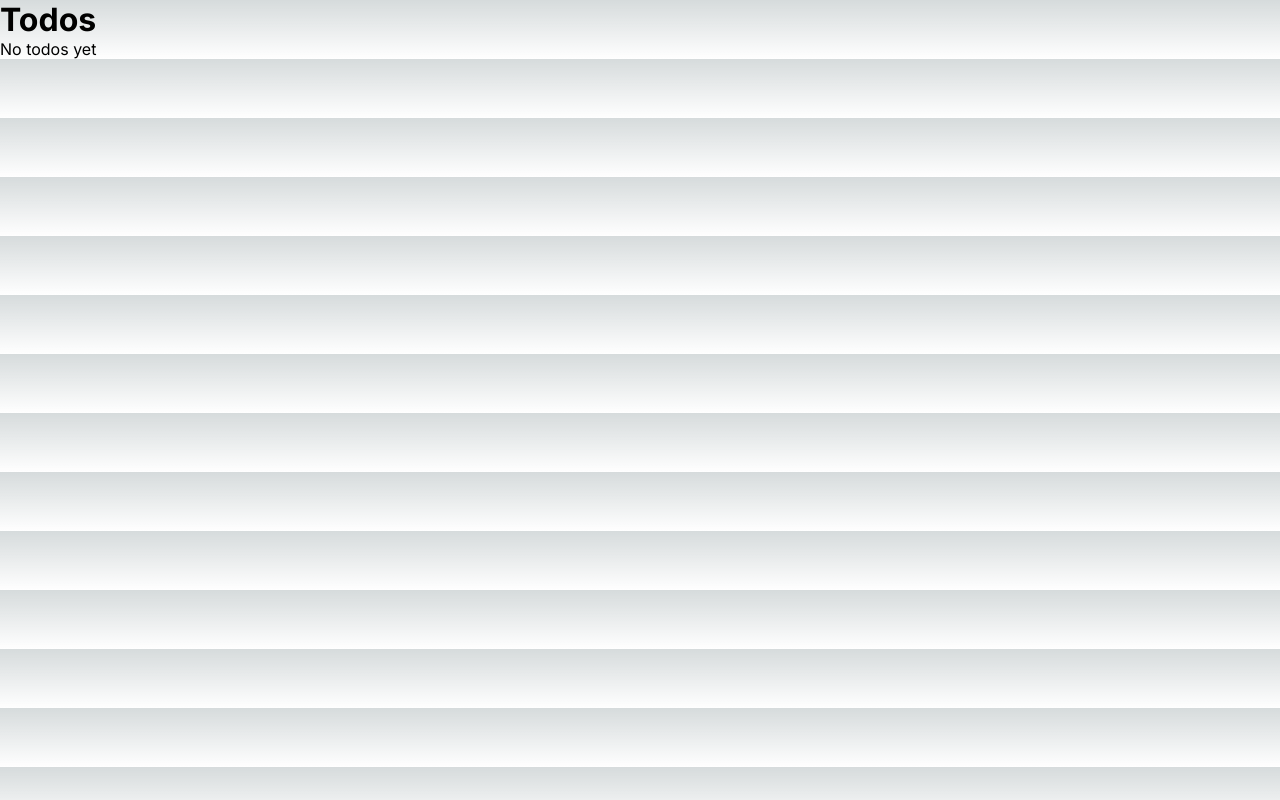
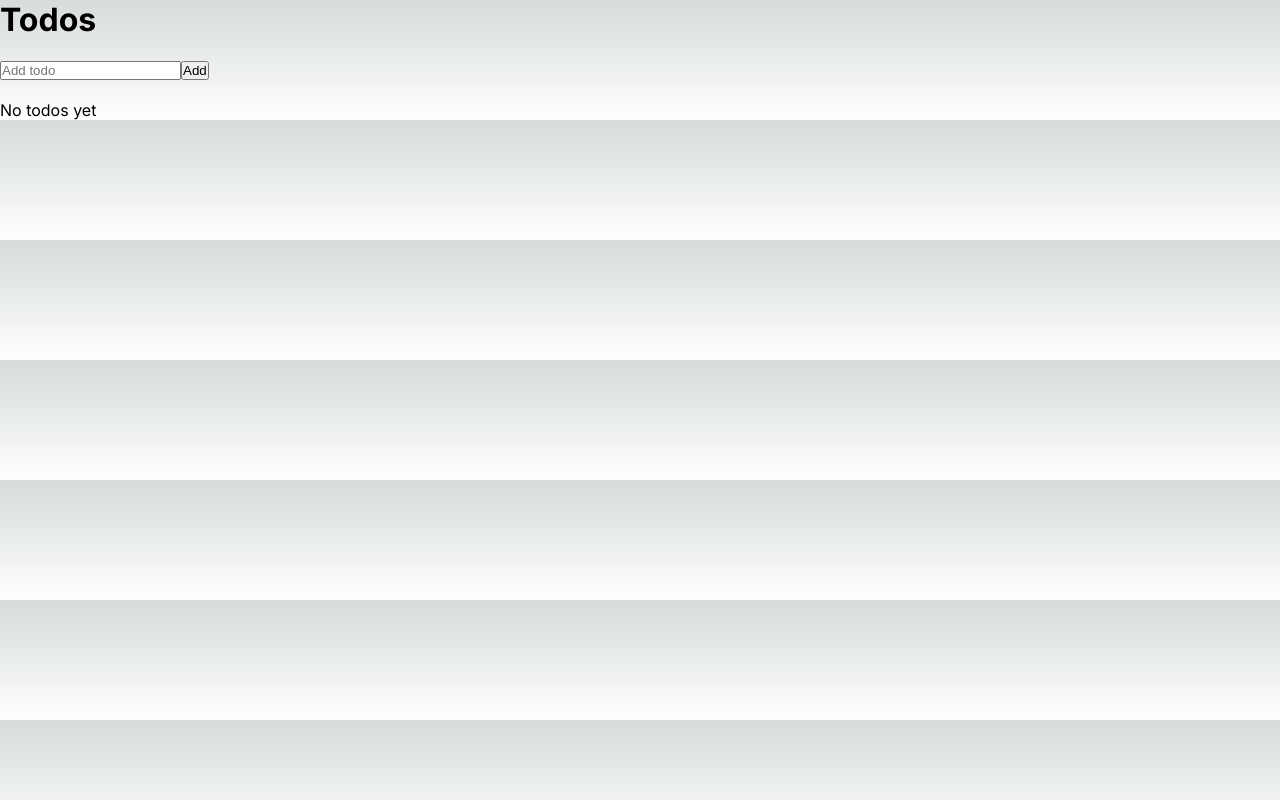
Before and after one commit to EricEchemane/next-react-query, a Next.js app: page / in a window 1280 px wide. Built offline with nearby package versions, Linux system fonts and the light colour scheme.

Commit message:
passing AddTodoForm

```diff
--- /dev/null
+++ b/src/components/AddTodoForm.tsx
@@ -0,0 +1,32 @@
+import { useTodoMutation } from '@/queries/todos';
+import React, { useState } from 'react';
+import { useQueryClient } from 'react-query';
+
+export default function AddTodoForm() {
+	const [todo, setTodo] = useState('');
+	const queryClient = useQueryClient();
+	const storeTodo = useTodoMutation();
+
+	const handleSubmit = (e: React.FormEvent<HTMLFormElement>) => {
+		e.preventDefault();
+		storeTodo.mutate(todo, {
+			onSuccess() {
+				queryClient.invalidateQueries('todos');
+			},
+		});
+		setTodo('');
+	};
+
+	return (
+		<form onSubmit={handleSubmit}>
+			<input
+				required
+				value={todo}
+				onChange={(e) => setTodo(e.target.value)}
+				placeholder='Add todo'
+				type='text'
+			/>
+			<button type='submit'>Add</button>
+		</form>
+	);
+}
--- a/src/pages/index.tsx
+++ b/src/pages/index.tsx
@@ -2,6 +2,7 @@ import Head from 'next/head';
 import { Inter } from 'next/font/google';
 import { Todo } from '@/interfaces/todo.int';
 import { useTodosQuery } from '@/queries/todos';
+import AddTodoForm from '@/components/AddTodoForm';
 
 const inter = Inter({ subsets: ['latin'] });
 
@@ -31,6 +32,10 @@ export default function Home() {
 			<main className={inter.className}>
 				<h1>Todos</h1>
 
+				<br />
+				<AddTodoForm />
+				<br />
+
 				{todos.isLoading ? (
 					<div>Loading...</div>
 				) : (
--- a/src/queries/todos.ts
+++ b/src/queries/todos.ts
@@ -1,5 +1,17 @@
-import { useQuery } from 'react-query';
+import { useMutation, useQuery } from 'react-query';
 
 export function useTodosQuery() {
 	return useQuery('todos', () => fetch('/api/todos').then((res) => res.json()));
 }
+
+export function useTodoMutation() {
+	return useMutation((title: string) =>
+		fetch('/api/todos', {
+			method: 'POST',
+			body: JSON.stringify({ title }),
+			headers: {
+				'content-type': 'application/json',
+			},
+		})
+	);
+}
```
Also changed, not shown: 1 other file (tests, documents, lock files or other folders).
